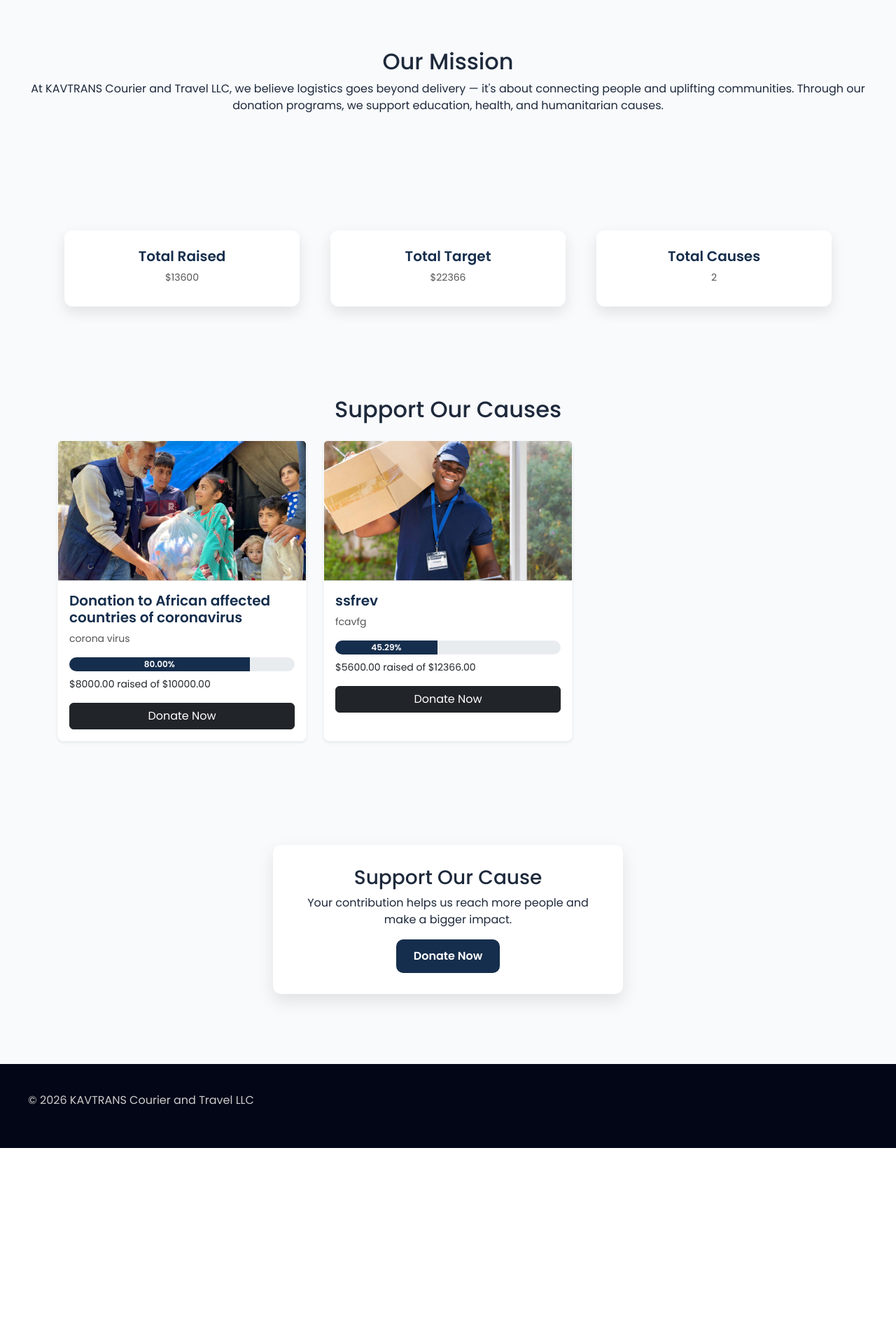
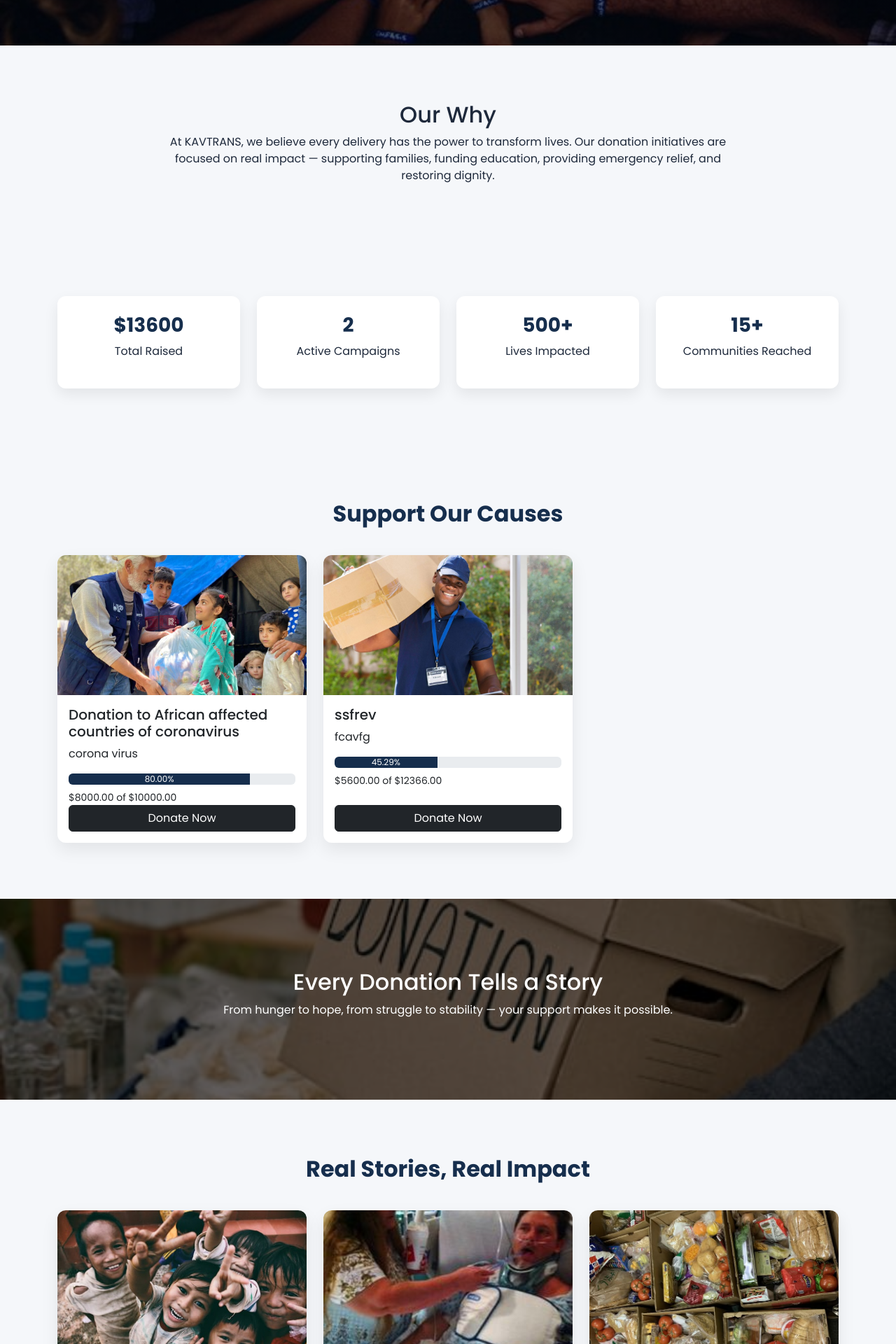
Before and after one commit to 4tune-Madu/kavtrans, a Django app: page /dashboard/donations/ in a window 1280 px wide. Shown: the part 302-2222 px from the top of the page at 70% size. Before the commit the page ends 1942 px from the top, so only its background shows below. Run offline with Django 5.2, Linux system fonts and the light colour scheme; data comes from the database, SQL or seed files in the repository; both versions use the stored data as it was after the commit; some libraries are stand-ins or nearby versions.

Commit message:
new donation ui

```diff
--- a/templates/dashboard/donation.html
+++ b/templates/dashboard/donation.html
@@ -4,241 +4,286 @@
 {% block content %}
 
 <style>
+:root{
+    --primary:#162e4d;
+    --light:#f5f7fa;
+}
+
+body{
+    background:var(--light);
+}
 
 /* HERO */
 .donation-hero{
-    background: linear-gradient(rgba(22,46,77,0.85), rgba(22,46,77,0.85)),
-                url('https://images.unsplash.com/photo-1607746882042-944635dfe10e');
+    background: linear-gradient(rgba(0,0,0,0.6), rgba(0,0,0,0.6)),
+                url('{% static "images/donation-hero.jpg" %}');
     background-size:cover;
     background-position:center;
     color:white;
-    padding:100px 20px;
+    padding:120px 20px;
     text-align:center;
 }
 
 .donation-hero h1{
-    font-size:40px;
+    font-size:44px;
     font-weight:700;
 }
 
 .donation-hero p{
     font-size:18px;
-    margin-top:10px;
+    max-width:700px;
+    margin:10px auto;
 }
 
-/* SECTION */
 .section{
-    padding:70px 20px;
-    text-align:center;
+    padding:80px 20px;
 }
 
-/* SLIDESHOW */
-.carousel img{
-    height:400px;
-    object-fit:cover;
-    border-radius:12px;
+.section-title{
+    text-align:center;
+    margin-bottom:40px;
 }
 
-/* CARD */
-.donation-card{
-    background:#fff;
-    padding:30px;
-    border-radius:12px;
-    box-shadow:0 10px 25px rgba(0,0,0,0.1);
-    max-width:500px;
-    margin:30px auto;
+.section-title h2{
+    color:var(--primary);
+    font-weight:700;
 }
 
-/* BUTTON */
-.donate-btn{
-    background:#162e4d;
-    color:white;
-    padding:12px 25px;
+/* METRICS */
+.metric-box{
+    background:#fff;
+    padding:25px;
+    border-radius:12px;
+    text-align:center;
+    box-shadow:0 8px 20px rgba(0,0,0,0.08);
+}
+
+.metric-box h3{
+    color:var(--primary);
+    font-weight:700;
+}
+
+/* CARDS */
+.card{
     border:none;
-    border-radius:10px;
-    font-weight:600;
-    cursor:pointer;
+    border-radius:12px;
+    overflow:hidden;
+    box-shadow:0 10px 25px rgba(0,0,0,0.08);
     transition:0.3s;
 }
 
-.donate-btn:hover{
-    background:#0f223b;
+.card:hover{
+    transform:translateY(-6px);
 }
 
-/* SMALL CARD STYLE */
-.donation-card-small{
-    background:#fff;
-    padding:15px;
-    border-radius:12px;
-    box-shadow:0 8px 20px rgba(0,0,0,0.1);
-    text-align:center;
-    transition:0.3s;
-    margin:10px;
+.card img{
+    height:200px;
+    object-fit:cover;
 }
 
-.donation-card-small:hover{
-    transform:translateY(-5px);
+/* STORIES */
+.story-card img{
+    height:220px;
 }
 
-.donation-card-small img{
-    width:100%;
-    height:180px;
-    object-fit:cover;
-    border-radius:10px;
-    margin-bottom:10px;
+/* VISUAL SECTION */
+.visual-section{
+    background: url('{% static "images/emotion.jpg" %}') center/cover no-repeat;
+    padding:100px 20px;
+    color:white;
+    text-align:center;
+    position:relative;
 }
 
-.donation-card-small h5{
-    font-weight:600;
-    color:#162e4d;
-    margin-top:10px;
+.visual-section::after{
+    content:"";
+    position:absolute;
+    inset:0;
+    background:rgba(0,0,0,0.6);
 }
 
-.donation-card-small p{
-    font-size:14px;
-    color:#555;
+.visual-content{
+    position:relative;
+    z-index:2;
 }
 
-</style>
-<style>
-/* Card styling */
-.card {
-    border: 1px solid #e3e3e3;
-    border-radius: 12px;
-    transition: transform 0.3s, box-shadow 0.3s;
-}
-
-.card:hover {
-    transform: translateY(-5px);
-    box-shadow: 0 15px 30px rgba(0,0,0,0.15);
-}
-
-.card-title {
-    color: #162e4d;
-    font-weight: 600;
-}
-
-.card-text {
-    color: #555;
-    font-size: 14px;
-}
-
-.progress-bar {
-    font-size: 12px;
-    line-height: 20px;
-    color: white;
-    font-weight: 600;
-}
 </style>
 
 <!-- HERO -->
 <section class="donation-hero">
-    <h1>Making a Difference Beyond Delivery</h1>
-    <p>KAVTRANS is committed to supporting communities and changing lives.</p>
+    <h1>Together, We Change Lives</h1>
+    <p>Your support helps us deliver more than packages — we deliver hope, relief, and opportunity to those who need it most.</p>
 </section>
 
-
-<!-- ABOUT -->
+<!-- MISSION -->
 <section class="section">
-    <h2>Our Mission</h2>
-    <p>
-        At KAVTRANS Courier and Travel LLC, we believe logistics goes beyond
-        delivery — it's about connecting people and uplifting communities.
-        Through our donation programs, we support education, health, and
-        humanitarian causes.
+<div class="container text-center">
+    <h2>Our Why</h2>
+    <p style="max-width:800px;margin:auto;">
+        At KAVTRANS, we believe every delivery has the power to transform lives.
+        Our donation initiatives are focused on real impact — supporting families,
+        funding education, providing emergency relief, and restoring dignity.
     </p>
+</div>
 </section>
 
-<!-- Statistics -->
+<!-- METRICS -->
 <section class="section">
 <div class="container">
-        <div class="row text-center g-4">
-            <div class="col-md-4">
-                <div class="donation-card-small">
-                    <h5>Total Raised</h5>
-                    <p>${{ total_raised }}</p>
+<div class="row g-4 text-center">
+
+<div class="col-md-3">
+<div class="metric-box">
+<h3>${{ total_raised }}</h3>
+<p>Total Raised</p>
 </div>
 </div>
-            <div class="col-md-4">
-                <div class="donation-card-small">
-                    <h5>Total Target</h5>
-                    <p>${{ total_target }}</p>
+
+<div class="col-md-3">
+<div class="metric-box">
+<h3>{{ total_causes }}</h3>
+<p>Active Campaigns</p>
 </div>
 </div>
-            <div class="col-md-4">
-                <div class="donation-card-small">
-                    <h5>Total Causes</h5>
-                    <p>{{ total_causes }}</p>
+
+<div class="col-md-3">
+<div class="metric-box">
+<h3>500+</h3>
+<p>Lives Impacted</p>
 </div>
 </div>
+
+<div class="col-md-3">
+<div class="metric-box">
+<h3>15+</h3>
+<p>Communities Reached</p>
+</div>
+</div>
+
 </div>
 </div>
 </section>
 
-
-<!-- SLIDESHOW -->
-<div class="container my-5">
-<h2 class="text-center mb-4">Support Our Causes</h2>
+<!-- CAUSES -->
+<section class="section">
+<div class="container">
+<div class="section-title">
+<h2>Support Our Causes</h2>
+</div>
 
 <div class="row g-4">
+{% for cause in causes %}
+<div class="col-md-4">
+<div class="card h-100">
+<img src="{{ cause.image.url }}">
+<div class="card-body d-flex flex-column">
+<h5>{{ cause.title }}</h5>
+<p>{{ cause.description|truncatewords:20 }}</p>
 
-{% for cause in causes %}
-
-<div class="col-md-6 col-lg-4">
-
-<div class="card shadow-sm h-100 border border-light rounded-3">
-
-<img src="{{ cause.image.url }}" class="card-img-top" style="height:200px; object-fit:cover; border-bottom: 1px solid #ddd;">
-
-<div class="card-body d-flex flex-column">
-
-<h5 class="card-title">{{ cause.title }}</h5>
-
-<p class="card-text">{{ cause.description|truncatewords:20 }}</p>
-
-<div class="progress mb-2" style="height: 20px; border-radius: 10px; overflow: hidden;">
-    <div class="progress-bar" role="progressbar"
-         style="width: {{ cause.progress_percentage }}%; background-color: #162e4d;"
-         aria-valuenow="{{ cause.progress_percentage }}"
-         aria-valuemin="0" aria-valuemax="100">
+<div class="progress mb-2">
+<div class="progress-bar" style="width: {{ cause.progress_percentage }}%; background:#162e4d;">
 {{ cause.progress_percentage }}%
 </div>
 </div>
 
-<small class="mb-3">
-${{ cause.amount_raised }} raised of ${{ cause.target_amount }}
-</small>
+<small>${{ cause.amount_raised }} of ${{ cause.target_amount }}</small>
 
-<a href="{% url 'donate_amount' cause.id %}" class="btn btn-dark w-100">
-    Donate Now
-</a>
+<a href="{% url 'donate_amount' cause.id %}" class="btn btn-dark mt-auto">Donate Now</a>
 
+</div>
+</div>
+</div>
+{% endfor %}
+</div>
+</div>
+</section>
+
+<!-- EMOTIONAL VISUAL -->
+<section class="visual-section">
+<div class="visual-content">
+<h2>Every Donation Tells a Story</h2>
+<p>From hunger to hope, from struggle to stability — your support makes it possible.</p>
+</div>
+</section>
+
+<!-- STORIES -->
+<section class="section">
+<div class="container">
+<div class="section-title">
+<h2>Real Stories, Real Impact</h2>
+</div>
+
+<div class="row g-4">
+
+<div class="col-md-4">
+<div class="card story-card">
+<img src="{% static 'images/story1.jpg' %}">
+<div class="card-body">
+<h6>From Street to School</h6>
+<p>These young boys were able to return to school after receiving full educational support.</p>
+</div>
+</div>
+</div>
+
+<div class="col-md-4">
+<div class="card story-card">
+<img src="{% static 'images/story2.jpg' %}">
+<div class="card-body">
+<h6>Medical Relief</h6>
+<p>Funds raised helped cover life-saving treatment for a critically ill patient.</p>
+</div>
+</div>
+</div>
+
+<div class="col-md-4">
+<div class="card story-card">
+<img src="{% static 'images/story3.jpg' %}">
+<div class="card-body">
+<h6>Food for Families</h6>
+<p>Over 100 families received food supplies during a difficult economic period.</p>
+</div>
+</div>
+</div>
+
+<div class="col-md-4">
+<div class="card story-card">
+<img src="{% static 'images/story4.jpg' %}">
+<div class="card-body">
+<h6>Small Business Revival</h6>
+<p>A struggling trader restarted his business with financial support from donations.</p>
+</div>
+</div>
+</div>
+
+<div class="col-md-4">
+<div class="card story-card">
+<img src="{% static 'images/story5.jpg' %}">
+<div class="card-body">
+<h6>Shelter Restored</h6>
+<p>A displaced family regained safe housing through community contributions.</p>
+</div>
+</div>
+</div>
+
+<div class="col-md-4">
+<div class="card story-card">
+<img src="{% static 'images/story6.jpg' %}">
+<div class="card-body">
+<h6>Hope After Disaster</h6>
+<p>A displaced family regained safe housing through community contributions.</p>
+</div>
 </div>
 </div>
 
 </div>
-
-{% endfor %}
-
 </div>
-</div>
-<!-- DONATION -->
-<section class="section">
-
-    <div class="donation-card">
-
-        <h3>Support Our Cause</h3>
-        <p>Your contribution helps us reach more people and make a bigger impact.</p>
-
-        <button class="donate-btn">Donate Now</button>
-
-    </div>
-
 </section>
 
-<!-- FOOTER -->
-<div class="footer">
-    <p>© 2026 KAVTRANS Courier and Travel LLC</p>
-</div>
+<!-- CTA -->
+<section class="section text-center">
+<h3>Be Part of Something Bigger</h3>
+<p>Your generosity can change someone's life today.</p>
+<button class="btn btn-dark">Donate Now</button>
+</section>
 
 {% endblock %}
```
Also changed, not shown: config/settings/local.py (+6 -2 lines), templates/dashboard/donations.html (+38 -91 lines), db.sqlite3, static/images/donation-hero.jpg (added), static/images/emotion.jpg (added), static/images/story1.jpg (added), static/images/story2.jpg (added), static/images/story3.jpg (added), static/images/story4.jpg (added), static/images/story5.jpg (added), static/images/story6.jpg (added), static/images/story7.jpg (added). Lines whose indentation alone changed are shown as unchanged.
